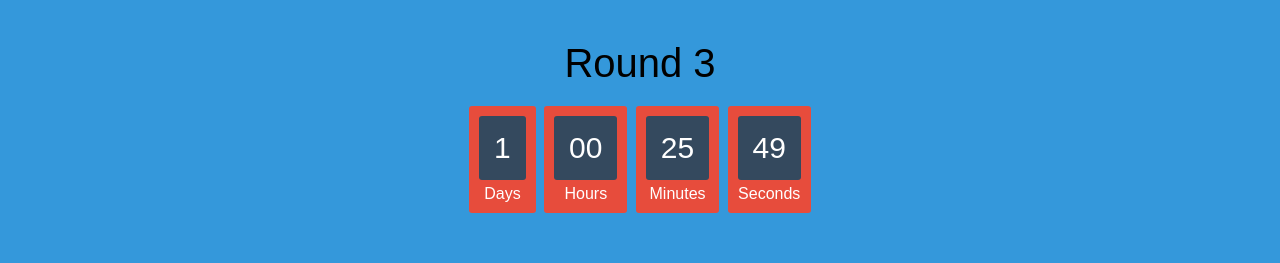
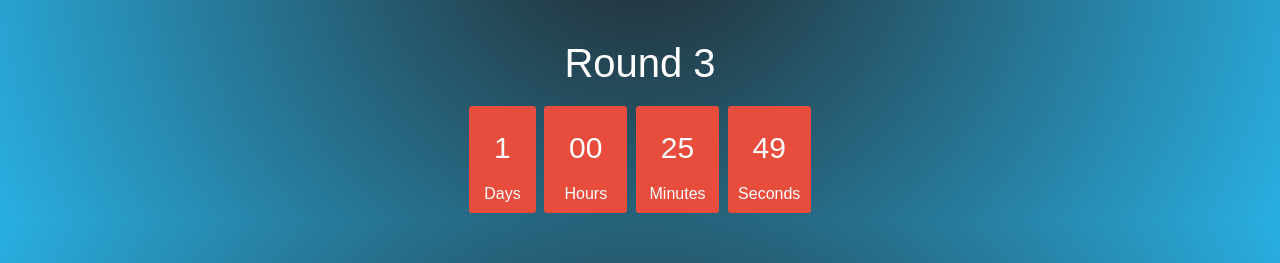
Before and after one commit to hariaakash/swea-countdown, a plain HTML site: page index.html in a window 1280 px wide. Both pictures are taken after a click on the link "Start". Shown: the part 411-674 px from the top of the page. Drawn offline with Linux system fonts and the light colour scheme.

Commit message:
bg change

```diff
--- a/css/style.css
+++ b/css/style.css
@@ -1,12 +1,12 @@
 body {
     text-align: center;
-    background: #3498db;
+    background: radial-gradient(circle, #23272a, #29afe2);
     font-family: sans-serif;
     font-weight: 100;
 }
 
 h1 {
-    color: black;
+    color: white;
     font-weight: 100;
     font-size: 40px;
     margin: 40px 0px 20px;
@@ -49,7 +49,7 @@ a:hover {
 #clockdiv div>span {
     padding: 15px;
     border-radius: 3px;
-    background: #34495e;
+    background: #e74c3c;
     display: inline-block;
 }
 
--- a/index.html
+++ b/index.html
@@ -14,7 +14,7 @@
     <img src="https://codeenigma.tech/img/ce-head.png" style="padding-top:100px;"/>
     <h1>Round 3</h1>
     <!-- <br /> -->
-    <div id="clockdiv">
+    <div id="clockdiv" style="display:none;">
         <div><span class="days"></span>
             <div class="smalltext">Days</div>
         </div>
--- a/js/index.js
+++ b/js/index.js
@@ -43,6 +43,6 @@ function run_clock(id, endtime) {
 
 function startTime() {
     run_clock('clockdiv', deadline);
-	var myClock = document.getElementById('startdiv');
-    myClock.style.display = 'none';
+	document.getElementById('startdiv').style.display='none';
+	document.getElementById('clockdiv').style.display='block';
 }
```
